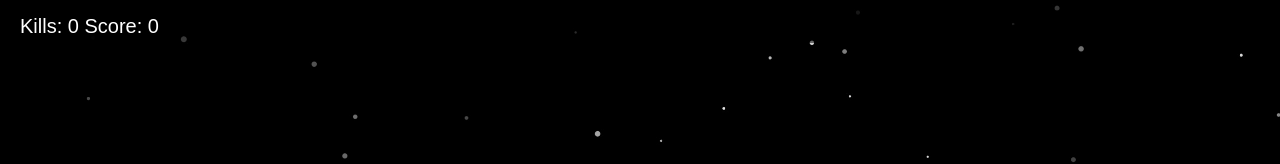
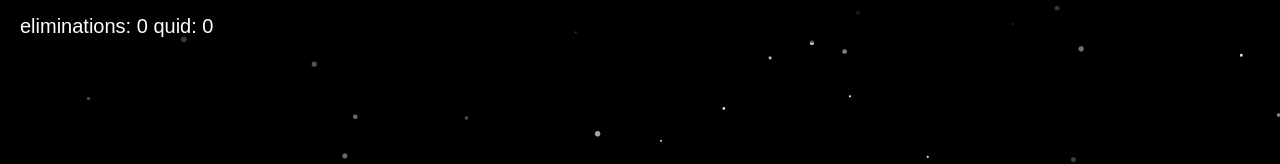
Before and after one commit to sudo-self/space-shooter, a website: page index.html in a window 1280 px wide. Shown: the top 164 px of the page. Drawn offline with Linux system fonts and the light colour scheme.

Commit message:
Update index.html

```diff
--- a/index.html
+++ b/index.html
@@ -35,7 +35,7 @@
 
     <!-- Kill Count and Score Display -->
     <div id="killCount" style="color: white; font-size: 20px; position: absolute; top: 10px; left: 10px;">
-      Kills: 0 Score: 0
+      eliminations: 0 quid: 0
     </div>
   </body>
 </html>
```
